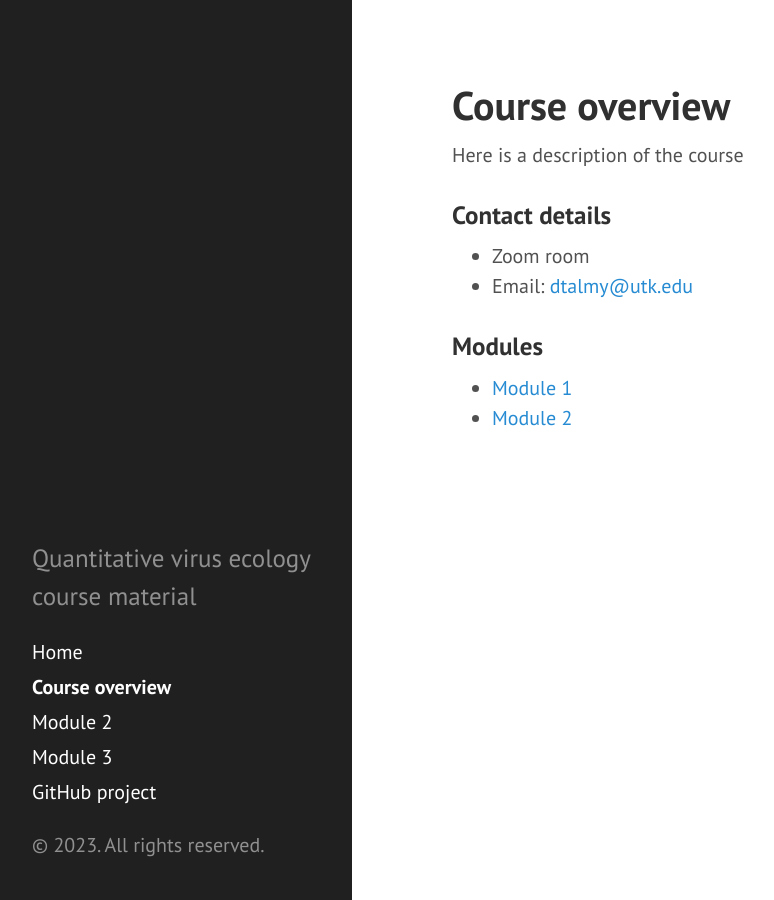
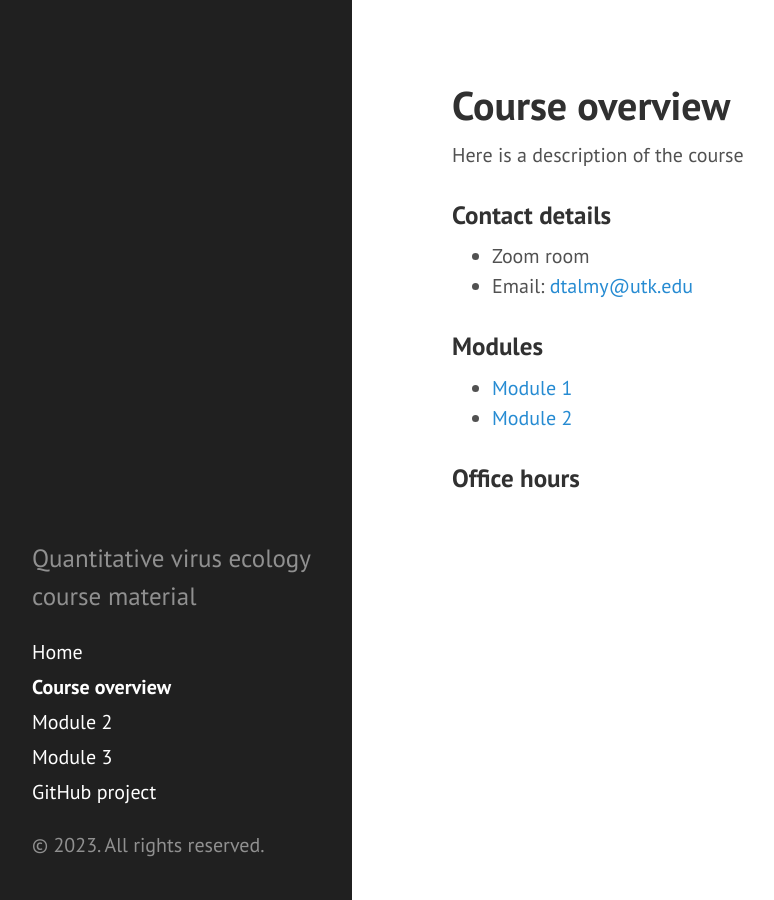
Before and after one commit to dtalmy/dtalmy-github.io, a Jekyll site: the page built from index.md, in a window 1280 px wide. Shown: the whole page, without its empty margins (8-782 px from the left). Built offline with Jekyll 4.4.1, drawn with Linux system fonts in a browser that asks for light colours; the list of posts is cut into pages by our own code.

Commit message:
add back office hours

```diff
--- a/index.md
+++ b/index.md
@@ -16,3 +16,5 @@ Here is a description of the course
 
 - [Module 1](/module1/)
 - [Module 2](/module2/)
+
+### Office hours
```
